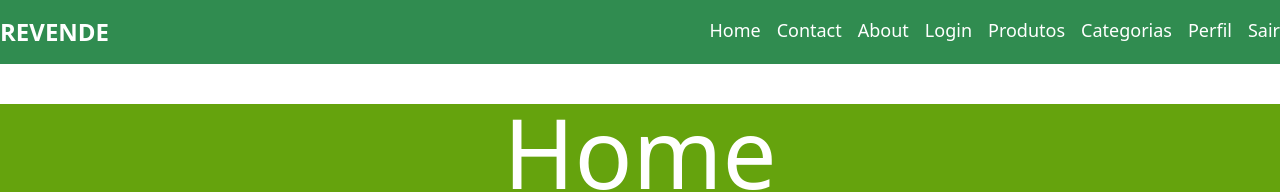
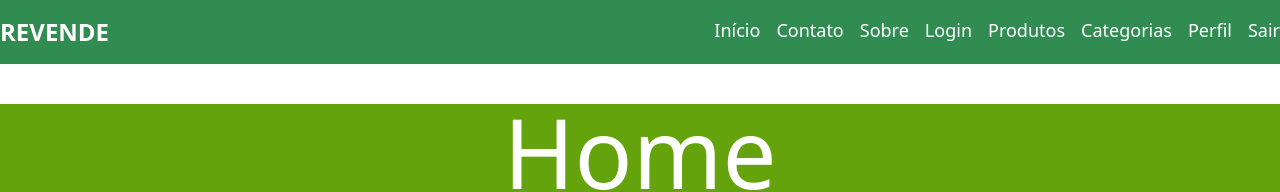
Before and after one commit to ecommerceGrupo03/ReVende-React, a React (Vite) app in the folder ReVende-React/: page / in a window 1280 px wide. Shown: the top 192 px of the page. Built offline with nearby package versions, Linux system fonts and the light colour scheme.

Commit message:
Tradução do menu principal

```diff
--- a/ReVende-React/src/components/navBar/NavBar.tsx
+++ b/ReVende-React/src/components/navBar/NavBar.tsx
@@ -20,9 +20,9 @@ function NavBar() {
               <div className='text-2xl font-bold uppercase'>ReVende</div>
 
               <div className='flex gap-4'>
-                <Link to='/home' className='hover:underline'>Home</Link>
-                <Link to='/contact' className='hover:underline'>Contact</Link>
-                <Link to='/about' className='hover:underline'>About</Link>
+                <Link to='/home' className='hover:underline'>Início</Link>
+                <Link to='/contact' className='hover:underline'>Contato</Link>
+                <Link to='/about' className='hover:underline'>Sobre</Link>
                 <Link to='/login' className='hover:underline'>Login</Link>
                 <div className='hover:underline'>Produtos</div>
                 <div className='hover:underline'>Categorias</div>
```
